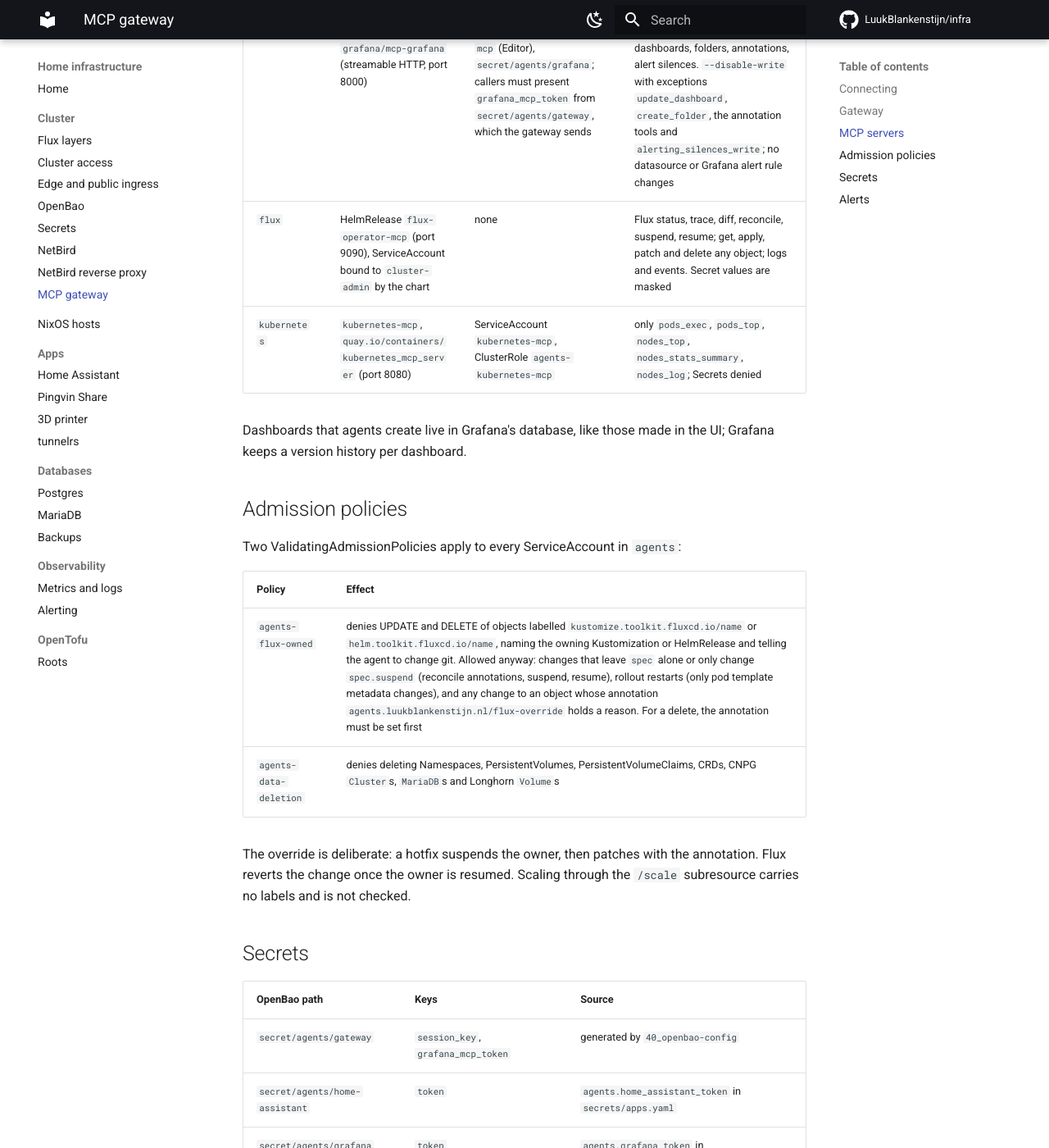
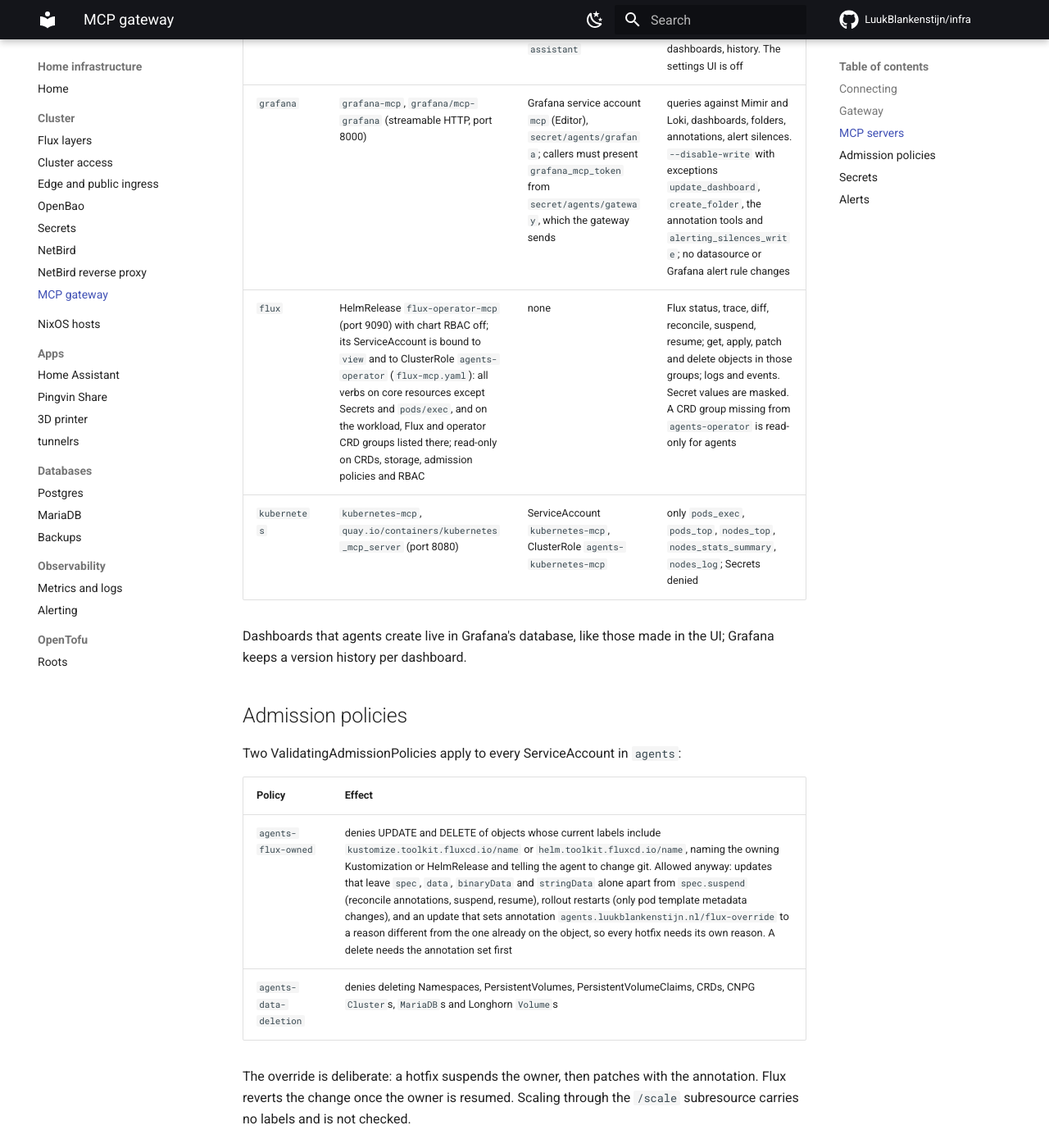
Before and after one commit to LuukBlankenstijn/infra, an MkDocs documentation site: the page built from docs/cluster/agents.md, in a window 1280 px wide and 1400 px high, scrolled down 1979 px. Shown: the whole window at 82% size. Built offline with MkDocs 1.6.1 and Material for MkDocs 9.7.7, drawn with Linux system fonts in a browser that asks for light colours; comment, search, counter and statistics services are not loaded; some of the changed text lies outside the part shown.

Commit message:
Tighten agent guards
- agents-flux-owned: read ownership from the old object, cover data/binaryData/stringData,
  require a new override reason per hotfix
- flux-operator-mcp: drop chart cluster-admin for view + agents-operator (no Secrets,
  no exec, read-only RBAC and admission policies)
- docs: restore the approval note, describe the RBAC

```diff
--- a/docs/cluster/agents.md
+++ b/docs/cluster/agents.md
@@ -27,6 +27,9 @@ repeats it); the client registers as the pre-registered public client `mcp`,
 whose redirect URIs accept any `http://localhost:<port>/callback` or
 `http://127.0.0.1:<port>/callback`. Other MCP clients use the same URL with
 client ID `mcp`.
+
+`.omp/config.yml` makes omp ask before `kubernetes_pods_exec`,
+`flux_delete_kubernetes_resource` and `flux_suspend_flux_reconciliation`.
 
 ## Gateway
 
@@ -59,7 +62,7 @@ gateway, and to port 9090 from namespace `observability`.
 | --- | --- | --- | --- |
 | `homeassistant` | `home-assistant-mcp`, `ghcr.io/homeassistant-ai/ha-mcp` (`ha-mcp-web`, port 8086) | Home Assistant long-lived token, `secret/agents/home-assistant` | everything the token's user can: entities, automations, scripts, helpers, dashboards, history. The settings UI is off |
 | `grafana` | `grafana-mcp`, `grafana/mcp-grafana` (streamable HTTP, port 8000) | Grafana service account `mcp` (Editor), `secret/agents/grafana`; callers must present `grafana_mcp_token` from `secret/agents/gateway`, which the gateway sends | queries against Mimir and Loki, dashboards, folders, annotations, alert silences. `--disable-write` with exceptions `update_dashboard`, `create_folder`, the annotation tools and `alerting_silences_write`; no datasource or Grafana alert rule changes |
-| `flux` | HelmRelease `flux-operator-mcp` (port 9090), ServiceAccount bound to `cluster-admin` by the chart | none | Flux status, trace, diff, reconcile, suspend, resume; get, apply, patch and delete any object; logs and events. Secret values are masked |
+| `flux` | HelmRelease `flux-operator-mcp` (port 9090) with chart RBAC off; its ServiceAccount is bound to `view` and to ClusterRole `agents-operator` (`flux-mcp.yaml`): all verbs on core resources except Secrets and `pods/exec`, and on the workload, Flux and operator CRD groups listed there; read-only on CRDs, storage, admission policies and RBAC | none | Flux status, trace, diff, reconcile, suspend, resume; get, apply, patch and delete objects in those groups; logs and events. Secret values are masked. A CRD group missing from `agents-operator` is read-only for agents |
 | `kubernetes` | `kubernetes-mcp`, `quay.io/containers/kubernetes_mcp_server` (port 8080) | ServiceAccount `kubernetes-mcp`, ClusterRole `agents-kubernetes-mcp` | only `pods_exec`, `pods_top`, `nodes_top`, `nodes_stats_summary`, `nodes_log`; Secrets denied |
 
 Dashboards that agents create live in Grafana's database, like those made in
@@ -71,7 +74,7 @@ Two ValidatingAdmissionPolicies apply to every ServiceAccount in `agents`:
 
 | Policy | Effect |
 | --- | --- |
-| `agents-flux-owned` | denies UPDATE and DELETE of objects labelled `kustomize.toolkit.fluxcd.io/name` or `helm.toolkit.fluxcd.io/name`, naming the owning Kustomization or HelmRelease and telling the agent to change git. Allowed anyway: changes that leave `spec` alone or only change `spec.suspend` (reconcile annotations, suspend, resume), rollout restarts (only pod template metadata changes), and any change to an object whose annotation `agents.luukblankenstijn.nl/flux-override` holds a reason. For a delete, the annotation must be set first |
+| `agents-flux-owned` | denies UPDATE and DELETE of objects whose current labels include `kustomize.toolkit.fluxcd.io/name` or `helm.toolkit.fluxcd.io/name`, naming the owning Kustomization or HelmRelease and telling the agent to change git. Allowed anyway: updates that leave `spec`, `data`, `binaryData` and `stringData` alone apart from `spec.suspend` (reconcile annotations, suspend, resume), rollout restarts (only pod template metadata changes), and an update that sets annotation `agents.luukblankenstijn.nl/flux-override` to a reason different from the one already on the object, so every hotfix needs its own reason. A delete needs the annotation set first |
 | `agents-data-deletion` | denies deleting Namespaces, PersistentVolumes, PersistentVolumeClaims, CRDs, CNPG `Cluster`s, `MariaDB`s and Longhorn `Volume`s |
 
 The override is deliberate: a hotfix suspends the owner, then patches with the
```
Also changed, not shown: 2 other files.
